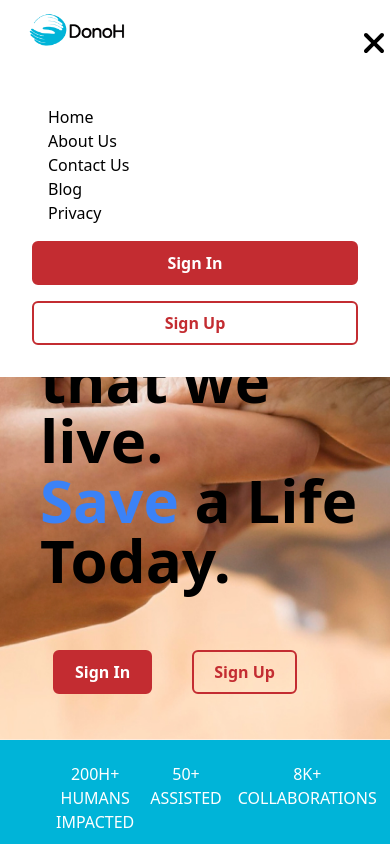
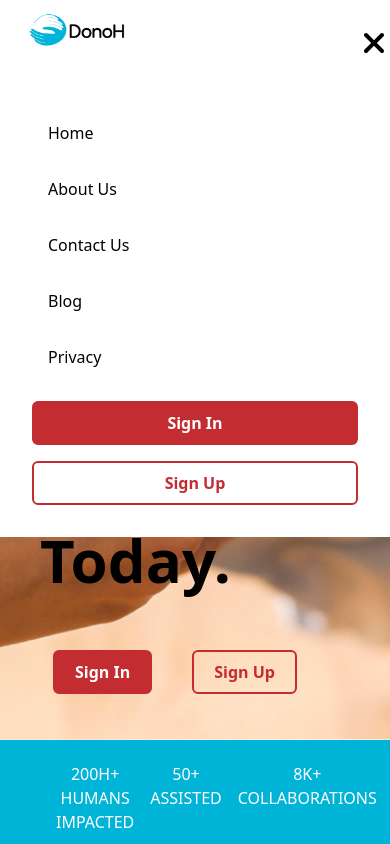
Before and after one commit to Passyswatz/donnoh-web-app, a Next.js app: page / in a window 390 px wide. Both pictures are taken after a click on the element 374 px from the left and 44 px from the top of the page. Shown: the top 844 px of the page. Built offline with nearby package versions, Linux system fonts and the light colour scheme.

Commit message:
adjusted the mobile navlinks

```diff
--- a/components/Navbar.tsx
+++ b/components/Navbar.tsx
@@ -69,12 +69,13 @@ const Navbar = () => {
 
 
     <div className={toggle?`absolute z-10 p-4 w-full px-8 bg-white md:hidden`: 'hidden'}>
-      <ul>
-               <li><Link href="/"  className='p-4 hover:bg-gray-100'>Home</Link></li>
-               <li> <Link  href="/about" className='p-4 hover:bg-gray-100'>About Us</Link></li>
-               <li> <Link href="/contact" className='p-4 hover:bg-gray-100'>Contact Us</Link></li>
-               <li>  <Link href="/blog" className='p-4 hover:bg-gray-100'>Blog</Link></li>
-               <li><Link  href="/privacy" className='p-4 hover:bg-gray-100'>Privacy</Link></li>
+      <ul className=''>
+               <li  className='p-4 hover:bg-gray-100'><Link href="/" >Home</Link></li>
+               <li  className='p-4 hover:bg-gray-100'><Link  href="/about">About Us</Link></li>
+               <li  className='p-4 hover:bg-gray-100'><Link href="/contact">Contact Us</Link></li>
+               <li  className='p-4 hover:bg-gray-100'><Link href="/blog">Blog</Link></li>
+               <li  className='p-4 hover:bg-gray-100'><Link  href="/privacy">Privacy</Link></li>
+
 
 
 
```
